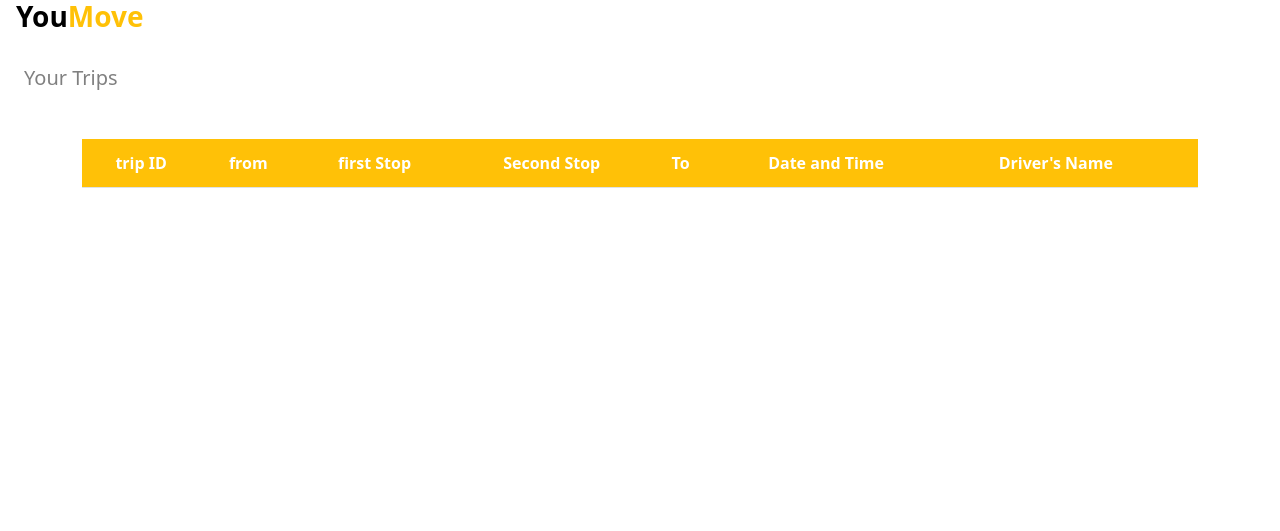
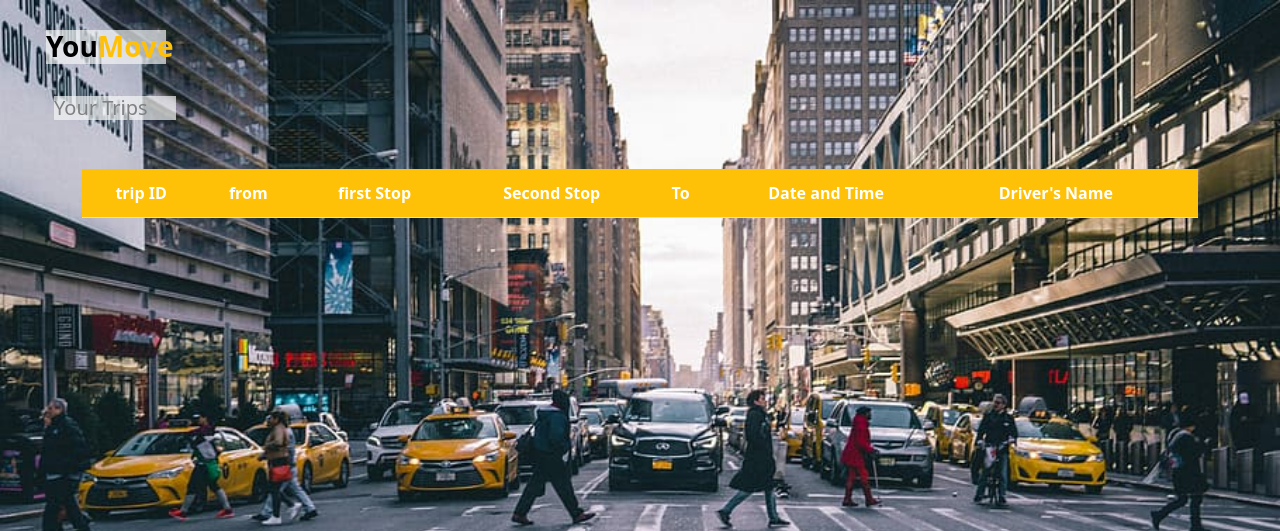
Before and after one commit to Sana-ounaissy/Transportation, a PHP site: page /tripinfo.html in a window 1280 px wide. Shown: the top 531 px of the page. Run offline with PHP 8.4, Linux system fonts and the light colour scheme; lists and menus that the app fills with data are empty.

Commit message:
edit tripinfo

```diff
--- a/tripinfo.css
+++ b/tripinfo.css
@@ -1,11 +1,10 @@
-/* body {
+ body {
   background-color: #00000096 !important;
-   background-image: url(./Assets/road.jfif);
-  /* background-image: url("./Assets/blacmap.png"); */
-  /* background-repeat: no-repeat;
+   background-image: url("/Assets/busy.jpg");
+   background-repeat: no-repeat;
   background-size: cover;
   padding: 30px;
-} */
+}
 
 
 .btn:hover{
@@ -182,3 +181,15 @@ button.open-button{
   left: 72% !important;
   right: 40% !important;
 }
+
+tbody, td, tfoot, th, thead, tr {
+    border-color: inherit;
+    border-style: solid;
+    border-width: 0;
+    background-color: #f8f9fa99;
+}
+h3{
+  width: 10%;
+    font-size: calc(1.3rem + .6vw);
+    background-color: #f8f9faab;
+}
--- a/tripinfo.html
+++ b/tripinfo.html
@@ -1,5 +1,6 @@
 <!DOCTYPE html>
 <html lang="en">
+
 <head>
   <link rel="stylesheet" href="tripinfo.css">
   <meta charset="utf-8">
@@ -7,6 +8,7 @@
   <link href="https://cdn.jsdelivr.net/npm/bootstrap@5.1.3/dist/css/bootstrap.min.css" rel="stylesheet">
   <script src="https://cdn.jsdelivr.net/npm/bootstrap@5.1.3/dist/js/bootstrap.bundle.min.js"></script>
 </head>
+
 <body>
   <div class="container-fluid">
     <div class="row">
@@ -51,7 +53,7 @@
             <h2>Chat</h2>
 
             <label for="msg"><b>Message</b></label>
-        <textarea  id="Mess" placeholder="Type message.." name="msg" required></textarea>
+            <textarea id="Mess" placeholder="Type message.." name="msg" required></textarea>
 
             <button onclick="driverChat()" class="btn">Send</button>
             <button type="button" class="btn cancel" onclick="closeForm()">Close</button>
@@ -74,4 +76,5 @@
     </script>
   <script src="tripinfo.js"></script>
 </body>
+
 </html>
```
Also changed, not shown: yourtrip.css (+8 -0 lines), yourtrip.html (+10 -4 lines), Assets/55.jpg (added), Assets/busy.jpg (added). Lines whose indentation alone changed are shown as unchanged.
